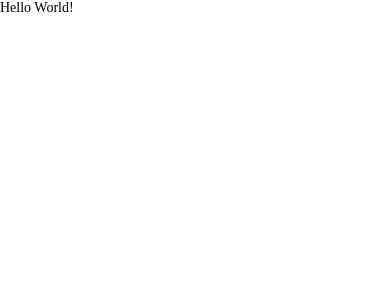
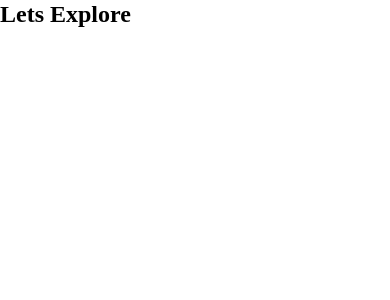
Before and after one commit to P-MBD/SocialMediaApp, a React Native app: screen / in a window 390 px wide. Shown: the top 300 px of the page. Built offline with nearby package versions, Linux system fonts and the light colour scheme.

Commit message:
67 - Creating Title Component

```diff
--- a/App.tsx
+++ b/App.tsx
@@ -1,10 +1,10 @@
 import React from 'react';
 import {SafeAreaView, Text} from 'react-native';
-
+import Title from './components/Title'
 const App = () => {
   return (
     <SafeAreaView>
-      <Text style={{fontFamily:'Inter-Black'}}>Hello World!</Text>
+      <Title title={"Lets Explore"} />
     </SafeAreaView>
   );
 };
--- /dev/null
+++ b/components/Title.js
@@ -0,0 +1,14 @@
+import React from "react";
+import {View, Text} from 'react-native';
+import PropTypes from "prop-types";
+import style from "./style";
+
+const Title = props => {
+return <Text style={style.title}>{props.title}</Text>;
+};
+
+Title.propTypes = {
+    title: PropTypes.string.isRequired,
+};
+
+export default Title;
--- /dev/null
+++ b/components/style.js
@@ -0,0 +1,11 @@
+import { StyleSheet } from "react-native";
+const style= StyleSheet.create({
+title:{
+    fontFamily:'Inter-Bold',
+    fontWeight:'600',
+    fontSize:24,
+    lineHeight:29,
+}
+});
+
+export default style;
--- a/package.json
+++ b/package.json
@@ -10,6 +10,7 @@
     "test": "jest"
   },
   "dependencies": {
+    "prop-types": "^15.8.1",
     "react": "18.2.0",
     "react-native": "0.72.4"
   },
```
Also changed, not shown: 2 other files (tests, documents, lock files or other folders).
